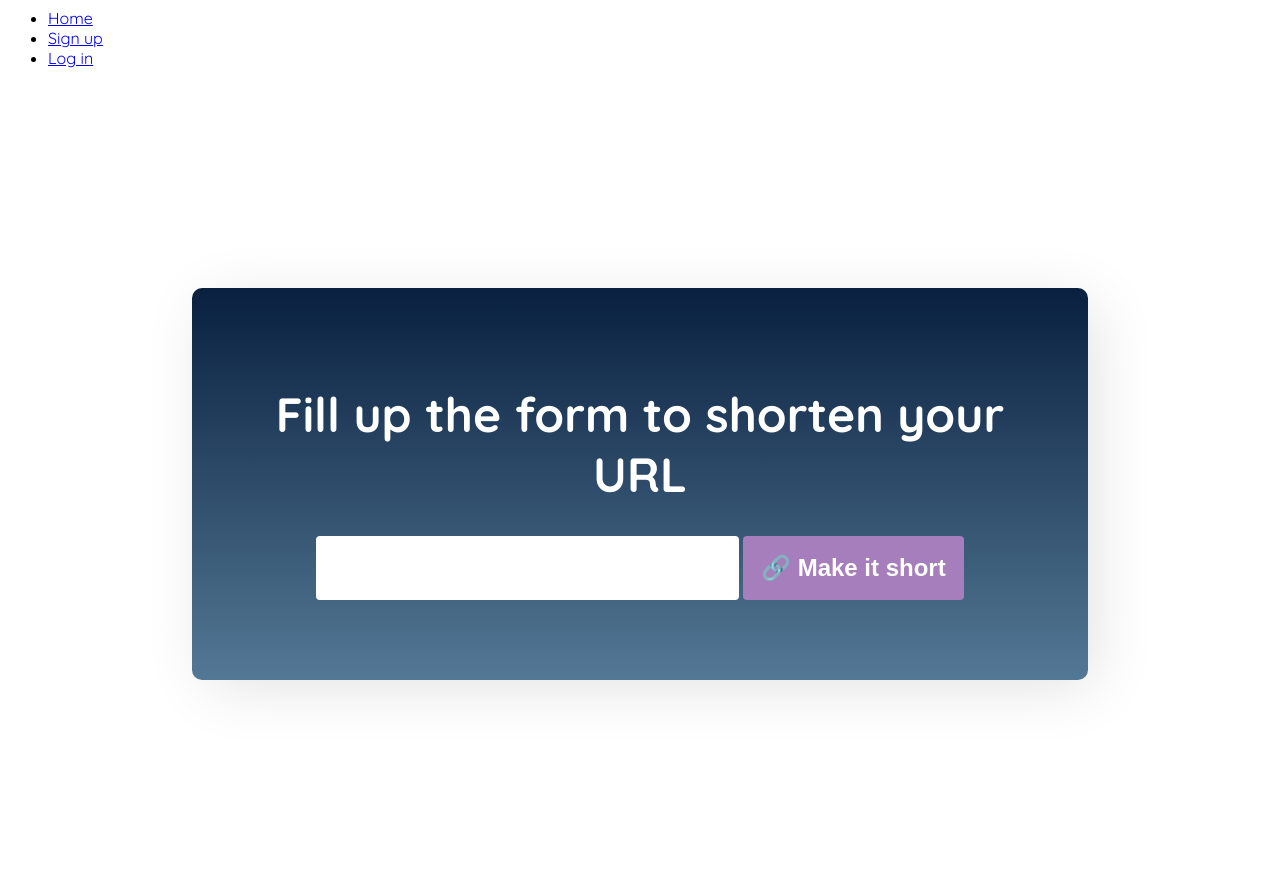
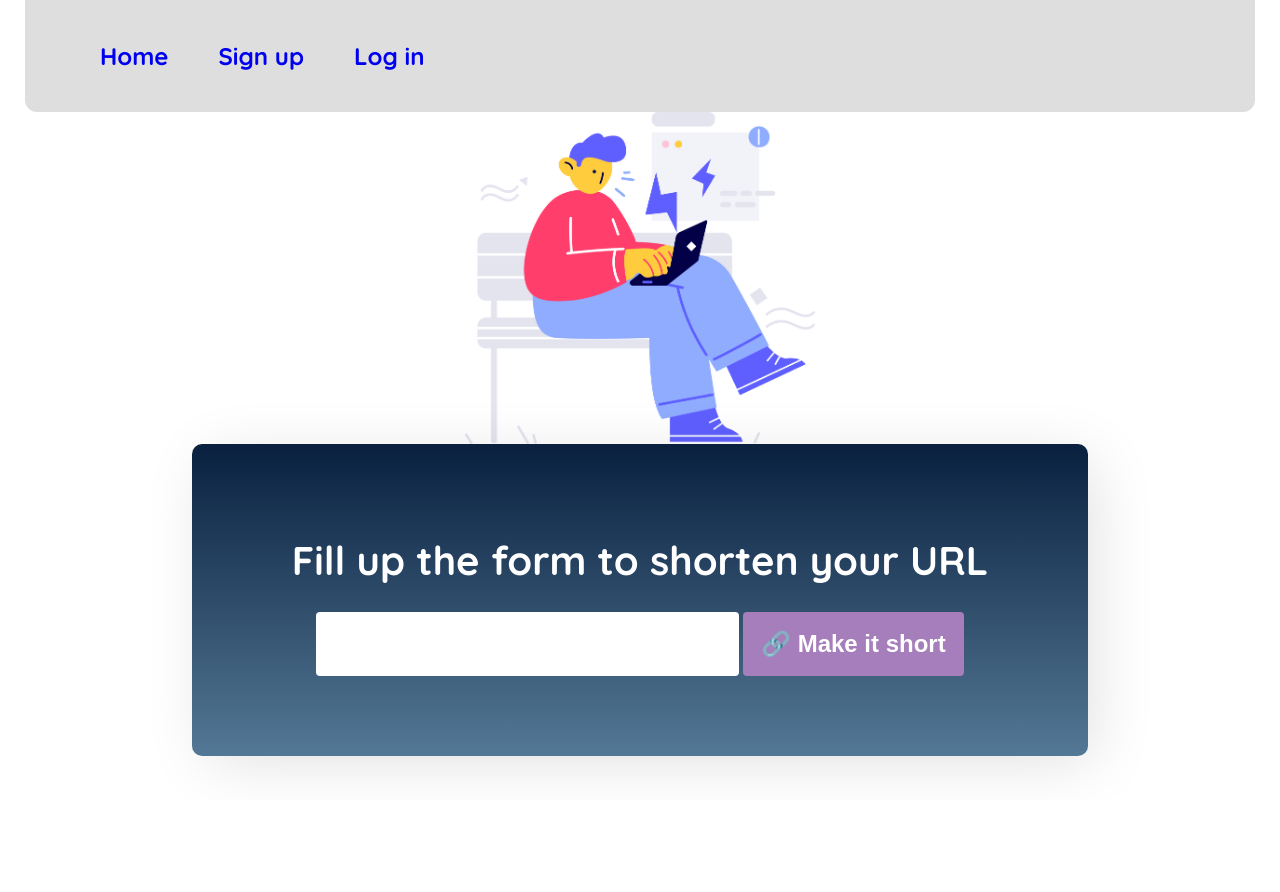
Before and after one commit to Virgin75/django-url-shortner, a Django app: page / in a window 1280 px wide. After the commit the page ends 769 px from the top, so only its background shows below. Run offline with Django 4.2, Linux system fonts and the light colour scheme.

Commit message:
ajout css du header

```diff
--- a/urlshortner/static/urlshortner/css/style.css
+++ b/urlshortner/static/urlshortner/css/style.css
@@ -1,10 +1,44 @@
 body {
   font-family: 'Quicksand', sans-serif;
+  margin: 0px;
 }
 h1 {
   color: white;
-  font-size: 3em;
+  font-size: 2.5em;
   text-align: center;
+}
+
+header {
+  background-color: rgba(0, 0, 0, 0.13);
+  padding: 25px;
+  border-radius: 0 0 12px 12px;
+  margin: 0 25px 0 25px;
+}
+header > ul {
+  display: flex;
+}
+
+header > ul > li {
+  margin-right: 30px;
+  display: block;
+  font-size: 1.5em;
+  font-weight: 700;
+}
+
+header > ul > li > a {
+  text-decoration: none;
+  padding: 10px;
+}
+header > ul > li > a:hover {
+  text-decoration: none;
+  background-color: #a57ebb;
+  color: white;
+  padding: 10px;
+  border-radius: 4px;
+}
+
+.last {
+  margin-left: auto;
 }
 
 #centerBox {
@@ -26,7 +60,6 @@ h1 {
   display: flex;
   justify-content: center;
   align-items: center;
-  height: 100vh;
 }
 
 label {
@@ -50,3 +83,12 @@ input[type='submit'] {
   color: white;
   font-weight: 700;
 }
+
+.imgSection {
+  display: flex;
+  justify-content: center;
+}
+
+.illu {
+  width: 350px;
+}
--- a/urlshortner/templates/urlshortner/header.html
+++ b/urlshortner/templates/urlshortner/header.html
@@ -17,7 +17,7 @@
       <li>
         <a href="{% url 'users:settingsview' user.id %}">Settings</a>
       </li>
-      <li><a href="{% url 'users:logoutview' %}">Log out</a></li>
+      <li class="last"><a href="{% url 'users:logoutview' %}">Log out</a></li>
     </ul>
   </header>
   {% else %}
--- a/urlshortner/templates/urlshortner/index.html
+++ b/urlshortner/templates/urlshortner/index.html
@@ -1,6 +1,10 @@
   {% include "urlshortner/header.html" %}
+  {% load static %}
   {% if not user.is_anonymous %}<span>Logged in as {{ user }}</span>
   {% endif %}
+  <div class="imgSection">
+    <img class="illu" src="{% static 'urlshortner/img/031.png' %}"/>
+  </div>
   <div class="centralSection">
   <div id="centerBox">
     <h1>Fill up the form to shorten your URL</h1>
```
Also changed, not shown: urlshortner/static/urlshortner/img/031.png (added).
